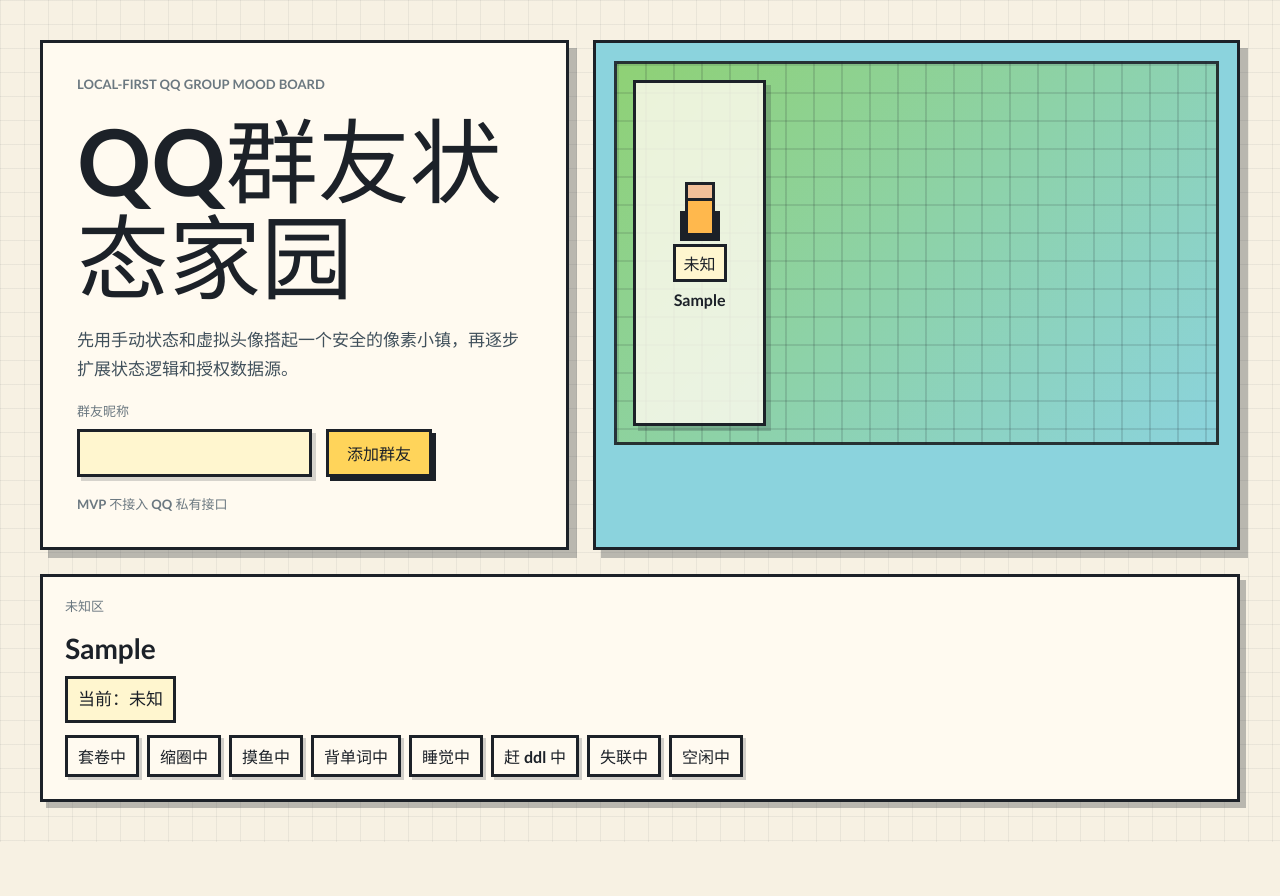
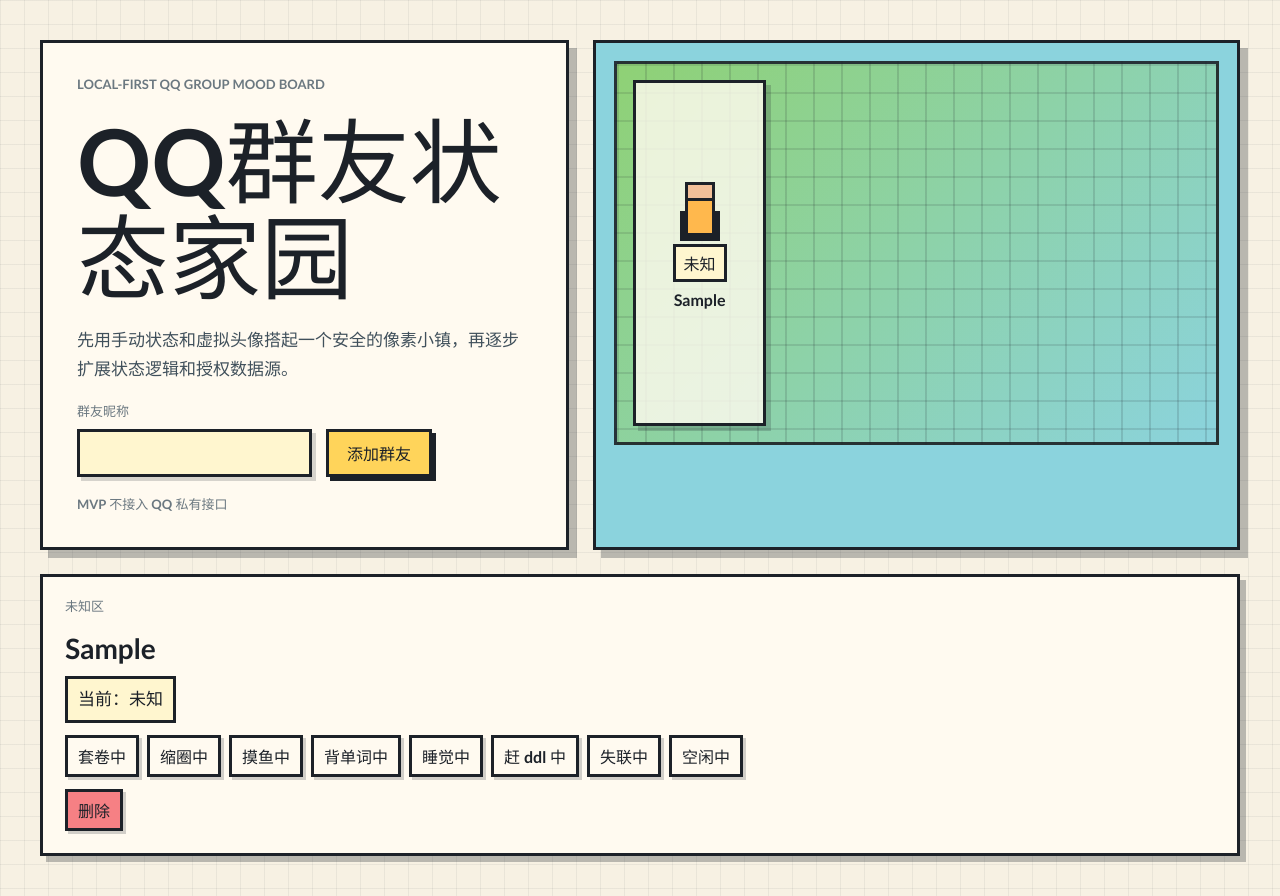
Before and after one commit to Shrimpaste/status4fpb, a React (Vite) app: page / in a window 1280 px wide. Both pictures are taken after typing "Sample" into the empty fields and a click on the button "添加群友". Before the commit the page ends 842 px from the top, so only its background shows below. Built offline with nearby package versions, Linux system fonts and the light colour scheme.

Commit message:
feat: add member deletion flow

```diff
--- a/src/App.css
+++ b/src/App.css
@@ -230,6 +230,23 @@
   box-shadow: 3px 3px 0 rgba(28, 33, 40, 0.2);
 }
 
+.delete-action {
+  width: fit-content;
+  padding: 6px 10px;
+  border: 3px solid var(--ink);
+  background: #f68084;
+  color: var(--ink);
+  font: inherit;
+  font-weight: 900;
+  cursor: pointer;
+  box-shadow: 3px 3px 0 rgba(28, 33, 40, 0.2);
+}
+
+.delete-action:focus-visible {
+  outline: 3px solid var(--focus);
+  outline-offset: 4px;
+}
+
 @media (max-width: 820px) {
   .app-shell {
     grid-template-columns: 1fr;
--- a/src/App.tsx
+++ b/src/App.tsx
@@ -16,17 +16,35 @@ const selectableStatuses = Object.values(STATUS_PRESETS).filter(
 
 function App() {
   const [displayName, setDisplayName] = useState('')
+  const [pendingDeleteId, setPendingDeleteId] = useState<string | null>(null)
   const {
     state,
     addVirtualMember,
     setVirtualMemberStatus,
+    removeVirtualMember,
     getMemberStatus,
   } = usePixelHomeApp()
 
   function handleAddMember(event: React.FormEvent<HTMLFormElement>) {
     event.preventDefault()
     addVirtualMember(displayName)
+    setPendingDeleteId(null)
     setDisplayName('')
+  }
+
+  function handleStatusClick(memberId: string, statusKey: SelectableStatusKey) {
+    setPendingDeleteId(null)
+    setVirtualMemberStatus(memberId, statusKey)
+  }
+
+  function handleDeleteClick(memberId: string) {
+    if (pendingDeleteId === memberId) {
+      removeVirtualMember(memberId)
+      setPendingDeleteId(null)
+      return
+    }
+
+    setPendingDeleteId(memberId)
   }
 
   return (
@@ -106,15 +124,25 @@ function App() {
                         type="button"
                         key={preset.statusKey}
                         className="status-action"
-                        onClick={() =>
-                          setVirtualMemberStatus(member.id, preset.statusKey)
-                        }
+                        onClick={() => handleStatusClick(member.id, preset.statusKey)}
                         aria-label={`设置${member.displayName}为${preset.label}`}
                       >
                         {preset.label}
                       </button>
                     ))}
                   </div>
+                  <button
+                    type="button"
+                    className="delete-action"
+                    onClick={() => handleDeleteClick(member.id)}
+                    aria-label={
+                      pendingDeleteId === member.id
+                        ? `确认删除${member.displayName}`
+                        : `删除${member.displayName}`
+                    }
+                  >
+                    {pendingDeleteId === member.id ? '确认删除' : '删除'}
+                  </button>
                 </article>
               )
             })}
--- a/src/app/usePixelHomeApp.ts
+++ b/src/app/usePixelHomeApp.ts
@@ -1,5 +1,5 @@
 import { useMemo, useState } from 'react'
-import { addMember, setMemberStatus } from '../domain/appState'
+import { addMember, removeMember, setMemberStatus } from '../domain/appState'
 import { getEffectiveStatus } from '../domain/statusLogic'
 import { createLocalStorageStore } from '../storage/localStorageStore'
 import type {
@@ -19,6 +19,7 @@ export type PixelHomeApp = {
     memberId: string,
     statusKey: SelectableStatusKey,
   ) => void
+  removeVirtualMember: (memberId: string) => void
   getMemberStatus: (memberId: string) => EffectiveStatus
 }
 
@@ -69,6 +70,10 @@ export function usePixelHomeApp(): PixelHomeApp {
     commit((current) => setMemberStatus(current, { memberId, statusKey }, now))
   }
 
+  function removeVirtualMember(memberId: string) {
+    commit((current) => removeMember(current, memberId))
+  }
+
   function getMemberStatus(memberId: Member['id']) {
     return getEffectiveStatus(memberId, state.statuses, new Date().toISOString(), {
       expiredFallback: state.settings.expiredFallback,
@@ -79,6 +84,7 @@ export function usePixelHomeApp(): PixelHomeApp {
     state,
     addVirtualMember,
     setVirtualMemberStatus,
+    removeVirtualMember,
     getMemberStatus,
   }
 }
```
Also changed, not shown: 2 other files (tests, documents, lock files or other folders).
